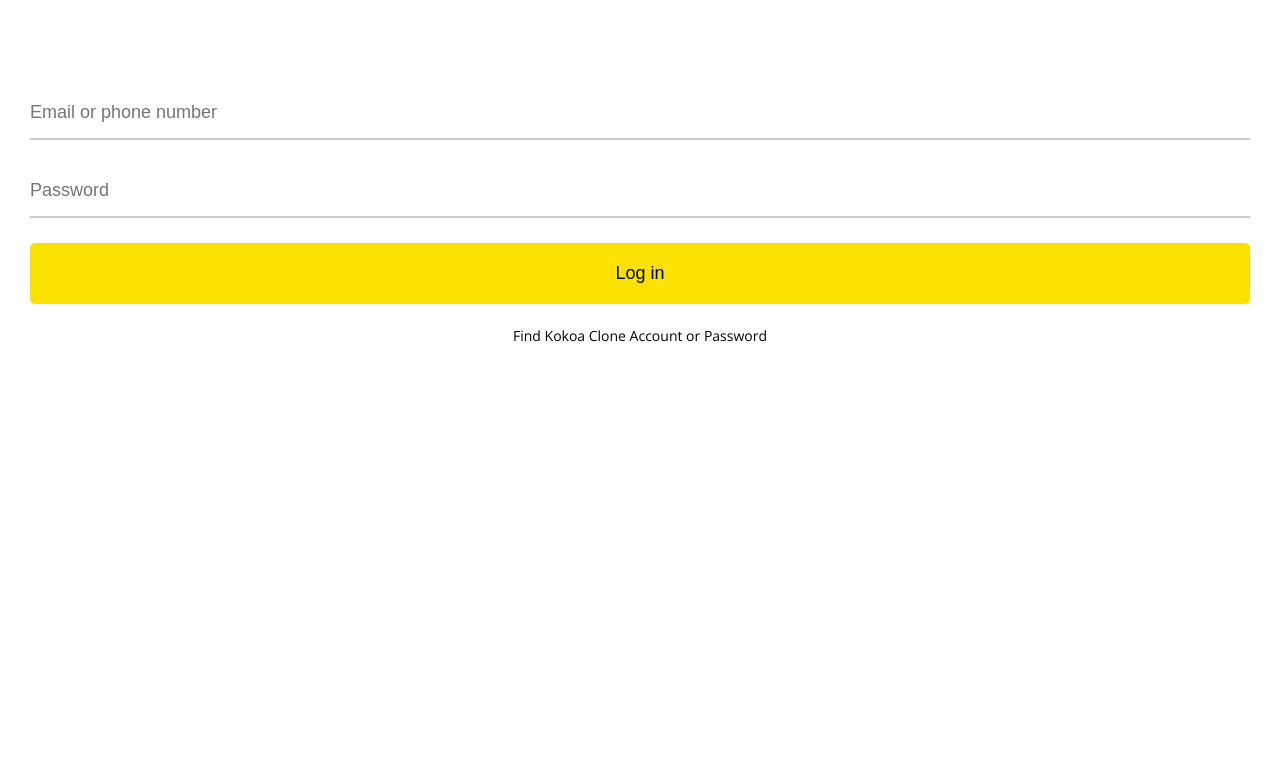
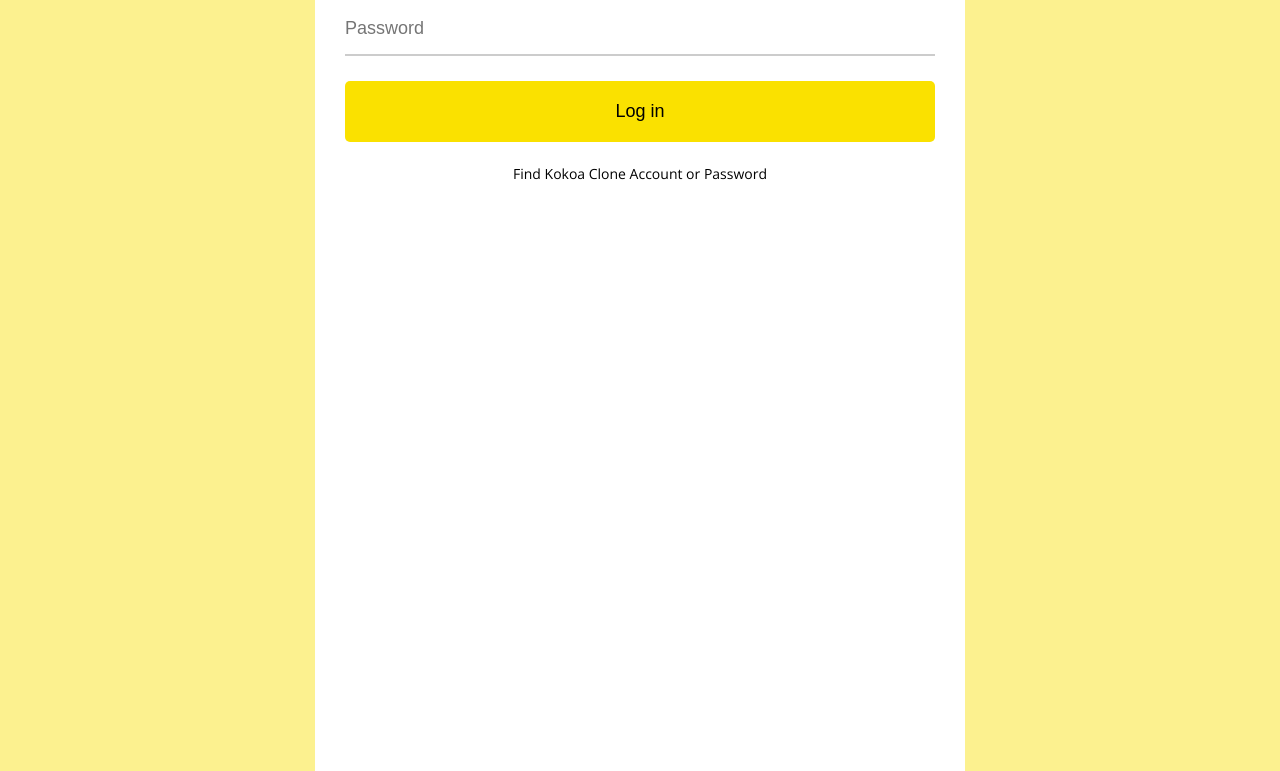
Before and after one commit to Kero-the-Hero/kokoa-clone-2023, a plain HTML site: page index.html in a window 1280 px wide. Shown: the part 186-957 px from the top of the page. Before the commit the page ends 800 px from the top, so only its background shows below. Drawn offline with nearby package versions, Linux system fonts and the light colour scheme.

Commit message:
change the box size

```diff
--- a/css/styles.css
+++ b/css/styles.css
@@ -2,11 +2,23 @@
 @import 'reset.css';
 @import 'status-bar.css';
 @import 'variables.css';
+* {
+    box-sizing: border-box;
+}
 
 body {
     font-family: 'Open Sans', sans-serif;
+    background-color: #fae10070;
+    display: flex;
+    justify-content: center;
+    align-items: center;
+    height: 100vh;
 }
-
+.wrapper {
+    background-color: white;
+    width: 650px;
+    height: 1156px;
+}
 .welcome__header {
     margin: 90px 0;
     text-align: center;
--- a/index.html
+++ b/index.html
@@ -7,6 +7,7 @@
         <title>Welcome to Kokoa Talk</title>
     </head>
     <body>
+        <div class="wrapper">
             <div class="status-bar">
                 <div class="status-bar__column">
                     <span> No Service </span>
@@ -35,6 +36,7 @@
                 <input type="submit" value="Log in" />
                 <a href="#">Find Kokoa Clone Account or Password</a>
             </form>
+        </div>
 
         <script src="https://kit.fontawesome.com/e0c4d790e5.js" crossorigin="anonymous"></script>
     </body>
```
Lines whose indentation alone changed are shown as unchanged.
